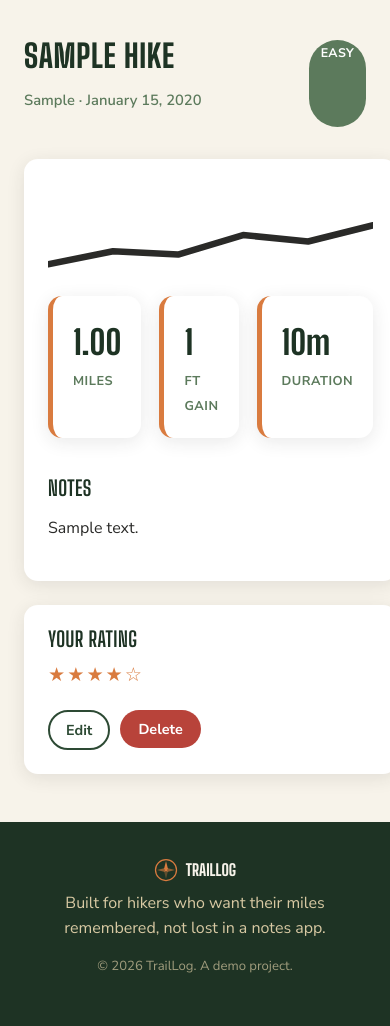
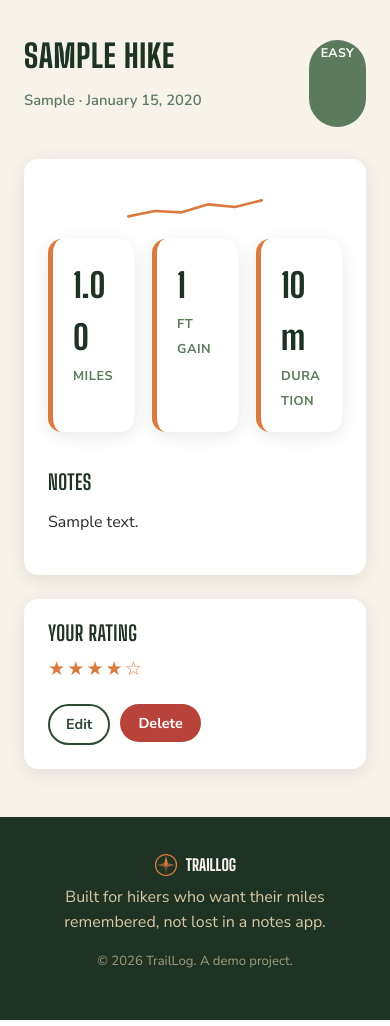
Before and after one commit to rd777rd/traillog, a Django app: page /hikes/1/ in a window 390 px wide. Shown: the part 161-1187 px from the top of the page. Run offline with Django 5.2, Linux system fonts and the light colour scheme; a user stored in the database is signed in; tables that the repository leaves empty hold one stand-in row (values such as "Sample post").

Commit message:
Fix mobile overflow: long unbroken text (e.g. URLs in notes) forced horizontal growth
Found via the required DOM-clone mobile audit against the live hike-detail
page: a note containing a long URL with no spaces pushed .detail-card wider
than the viewport, and every descendant (including the elevation-profile
SVG, which had no explicit width) inherited that widened box. Added
overflow-wrap/word-break to body (inherited everywhere) and made the
elevation-profile sizing rule apply generally instead of only inside
.feature-card.

Co-Authored-By: Claude Sonnet 5 <noreply@anthropic.com>

```diff
--- a/static/css/style.css
+++ b/static/css/style.css
@@ -26,6 +26,8 @@ body {
   background: var(--cream);
   line-height: 1.55;
   overflow-x: hidden;
+  overflow-wrap: break-word;
+  word-break: break-word;
 }
 img, svg { max-width: 100%; display: block; }
 a { color: var(--forest); text-decoration: none; }
@@ -177,7 +179,7 @@ p { margin: 0 0 1em; }
   box-shadow: var(--shadow);
 }
 .feature-card h3 { margin-bottom: 0.3em; }
-.feature-card .elevation-profile { color: var(--ember); width: 100%; height: 40px; margin-bottom: 12px; }
+.elevation-profile { color: var(--ember); width: 100%; height: 40px; margin-bottom: 12px; }
 
 .cta-band {
   background: var(--sage);
```
